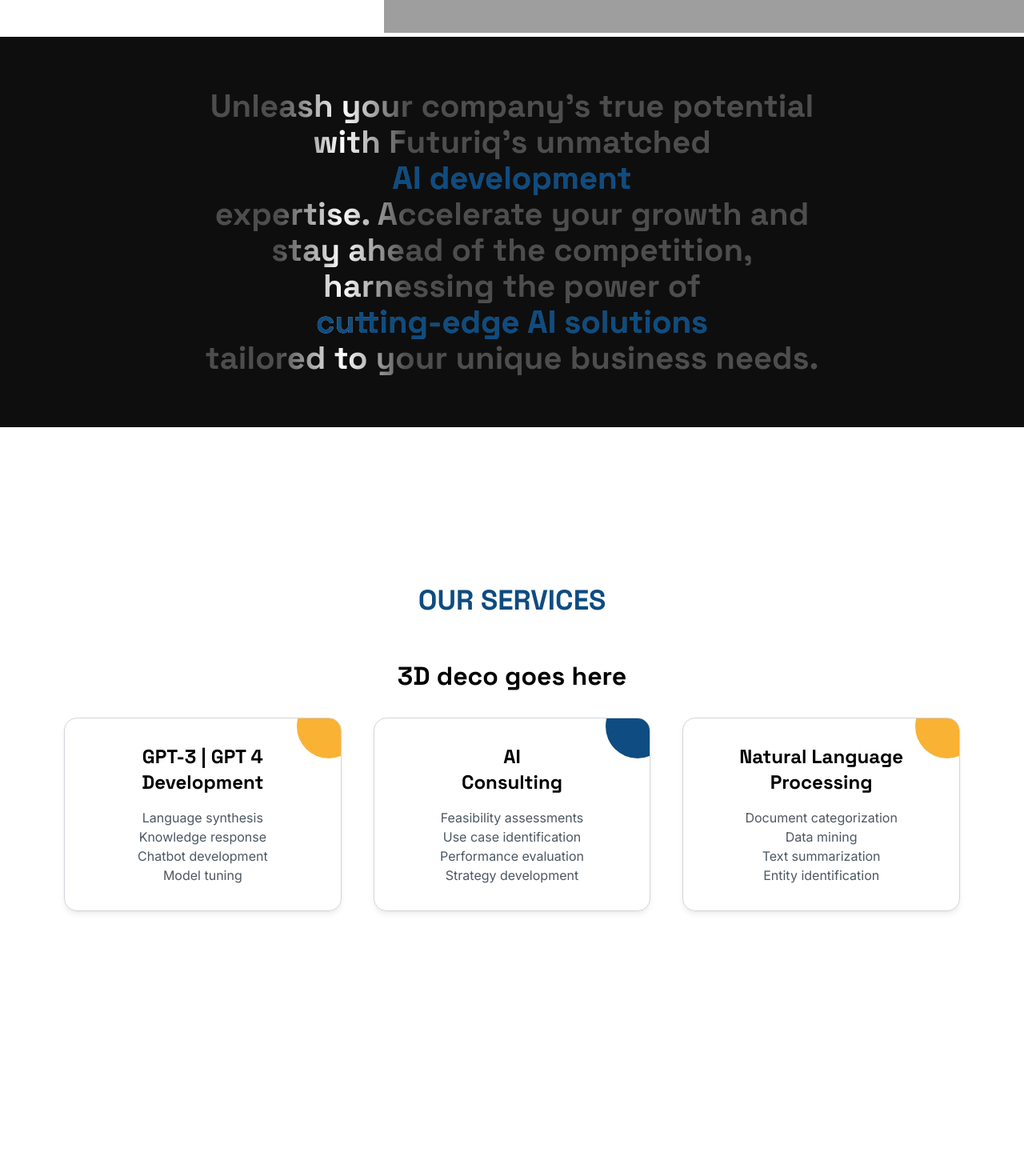
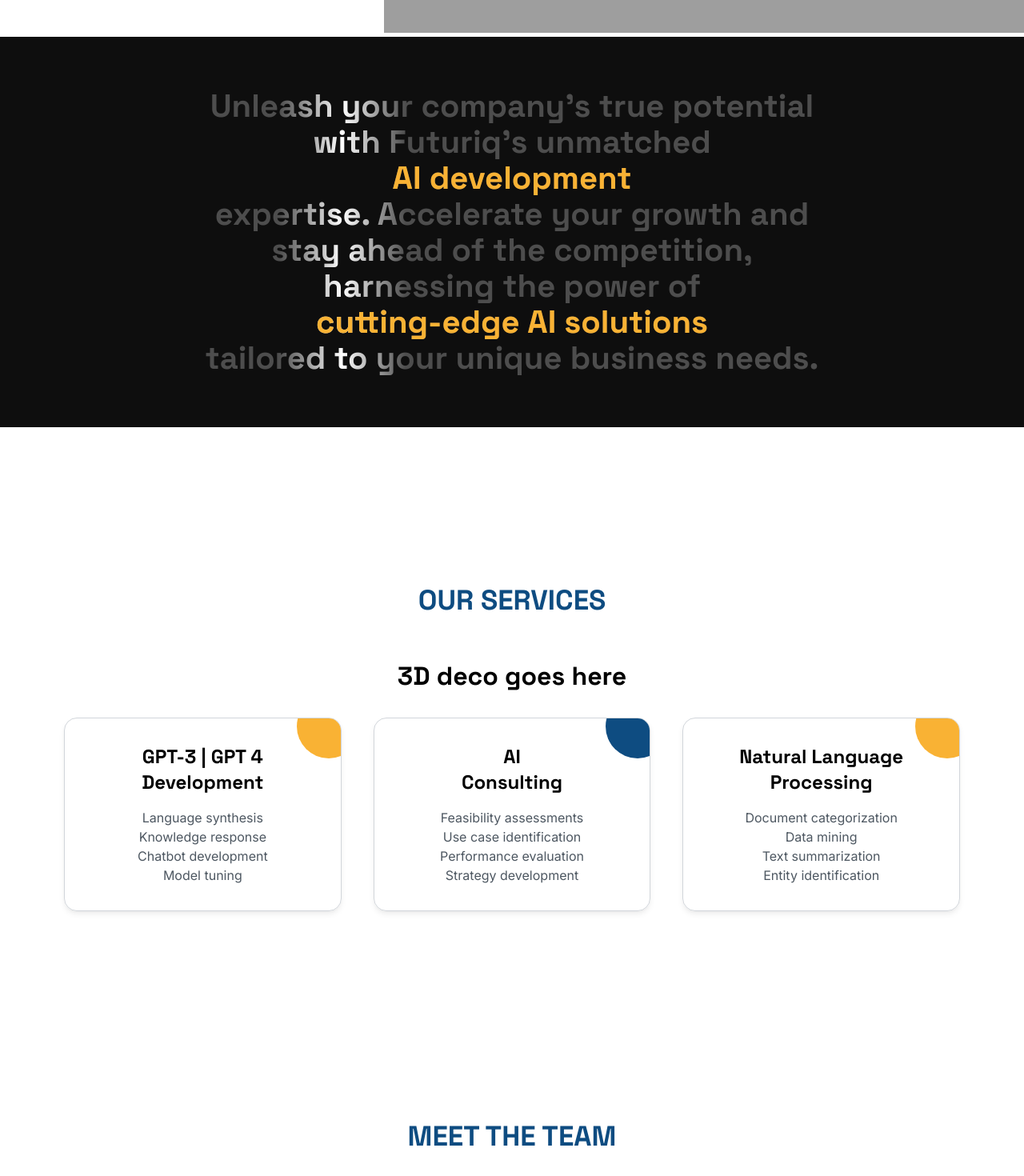
Before and after one commit to ogooluwanick/FUTURIQ-INC, a React (Create React App) app: page / in a window 1280 px wide. Shown: the part 1343-2813 px from the top of the page at 80% size. Before the commit the page ends 2677 px from the top, so only its background shows below. Built offline with nearby package versions, Linux system fonts and the light colour scheme; grey boxes are pictures that could not be loaded.

Commit message:
team init

```diff
--- a/src/App.js
+++ b/src/App.js
@@ -4,6 +4,7 @@
 import Hero from './sections/Hero/Hero';
 import Mission from './sections/Mission/Mission';
 import Services from './sections/Services/Services';
+import Team from './sections/Team/Team';
 
 function App() {
   return (
@@ -13,6 +14,7 @@
                 <Aboutus/>
                 <Mission/>
                 <Services/>
+                <Team/>
         </div>
   );
 }
--- a/src/sections/Mission/Mission.scss
+++ b/src/sections/Mission/Mission.scss
@@ -11,10 +11,6 @@
         font-family: 'Space Grotesk', sans-serif;
 
         .btn-shine{
-
-
-
-
                 color: #ffffff;
                 background: linear-gradient(to right, #4d4d4d 0, white 10%, #4d4d4d 20%);
                 background-position: 0;
@@ -31,8 +27,6 @@
                         0%{background-position: 0}
 
                         100%{background-position: 6000px}
-
-
                 }
 
                 margin: auto;
@@ -47,8 +41,8 @@
 
                 span{
                         display: block;
-                        -webkit-text-fill-color: var(--primary-color);
-                        color: var(--primary-color);
+                        -webkit-text-fill-color: var(--secondary-color);
+                        color: var(--secondary-color);
                         transition: all .25s ease-in-out;
                         cursor: pointer;
 
--- /dev/null
+++ b/src/sections/Team/Team.jsx
@@ -0,0 +1,16 @@
+import React from 'react'
+
+import "./Team.scss"
+import MotionWrap from '../../wrapper/MotionWrap'
+import AppWrap from '../../wrapper/AppWrap'
+
+const Team = () => {
+  return (
+        <>
+                <h2 className='subheader'>MEET THE TEAM</h2>
+
+        </>
+  )
+}
+
+export default AppWrap( MotionWrap(Team,"app__team" ) , "team", "app__whitebg default__container ")
```
Also changed, not shown: src/sections/Team/Team.scss (added).
